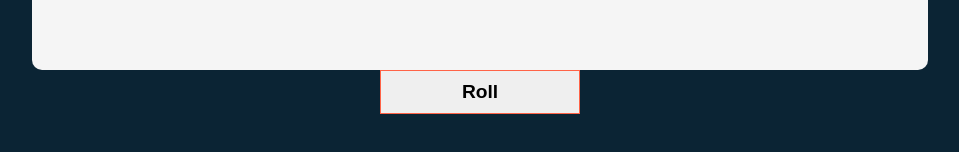
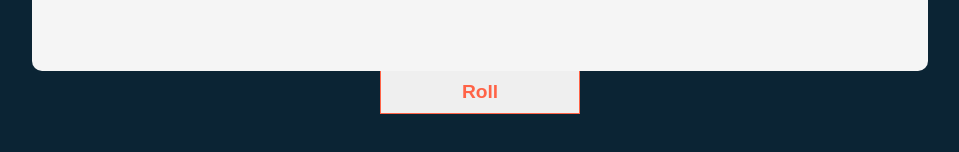
Before and after one commit to KishorRShetty/dice-game, a React (Create React App) app in the folder frontend/: page / in a window 1280 px wide. Shown: the part 588-740 px from the top of the page, without its empty margins (160-1119 px from the left). Built offline with nearby package versions, Linux system fonts and the light colour scheme.

Commit message:
pushed through script

```diff
--- a/frontend/package.json
+++ b/frontend/package.json
@@ -8,6 +8,7 @@
     "@testing-library/user-event": "^13.5.0",
     "nanoid": "^4.0.0",
     "react": "^18.2.0",
+    "react-confetti": "^6.1.0",
     "react-dom": "^18.2.0",
     "react-scripts": "5.0.1",
     "web-vitals": "^2.1.4"
--- a/frontend/src/App.css
+++ b/frontend/src/App.css
@@ -22,5 +22,7 @@
     font-size: larger;
     font-weight: bold;
     border: thin solid tomato;
+    border-top: none;
     cursor: pointer;
+    color: tomato;
 }
--- a/frontend/src/App.js
+++ b/frontend/src/App.js
@@ -1,10 +1,22 @@
-import { useState } from "react";
+import { useEffect, useState } from "react";
 import "./App.css";
 import Dice from "./components/Dice";
 import { nanoid } from "nanoid";
+import Confetti from "react-confetti"
 
 function App() {
   const [dice, setDice] = useState(allNewDice());
+  const [win, setWin] = useState(false);
+
+  useEffect(() => {
+    const allHeld = dice.every(die => die.isHeld)
+    const allNumbersSame = dice.every(die => die.value === dice[0].value);
+
+    if (allHeld && allNumbersSame) {
+      setWin(true);
+    }
+  }, [dice])
+
 
   function generateNewDie() {
     return {
@@ -31,13 +43,19 @@ function App() {
   }
 
   function rollDice() {
-    setDice(oldDice => oldDice.map(die => {
-      return die.isHeld ? die : generateNewDie()
-  }))
+
+    if (win) {
+      setWin(false);
+      setDice(allNewDice());
+    } else {
+      setDice(oldDice => oldDice.map(die => {
+        return die.isHeld ? die : generateNewDie()
+      }))
+    }
   }
 
   return (
-    <>
+    <>{win && <Confetti />}
       <div className="diceMain">
         {dice.map((die) => (
           <Dice
@@ -52,7 +70,7 @@ function App() {
         className="btn"
         onClick={rollDice}
       >
-        Roll
+        {win ? 'New Game' : 'Roll'}
       </button>
     </>
   );
```
Also changed, not shown: 1 other file (tests, documents, lock files or other folders).
